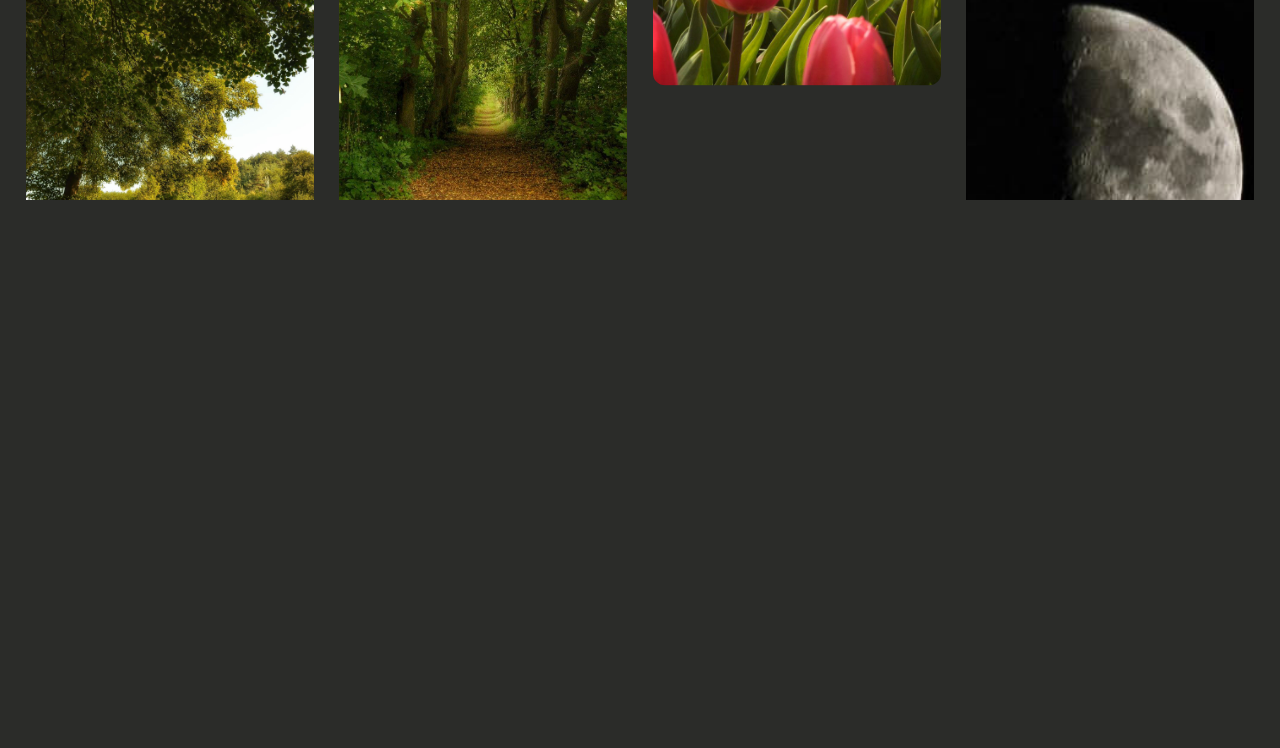
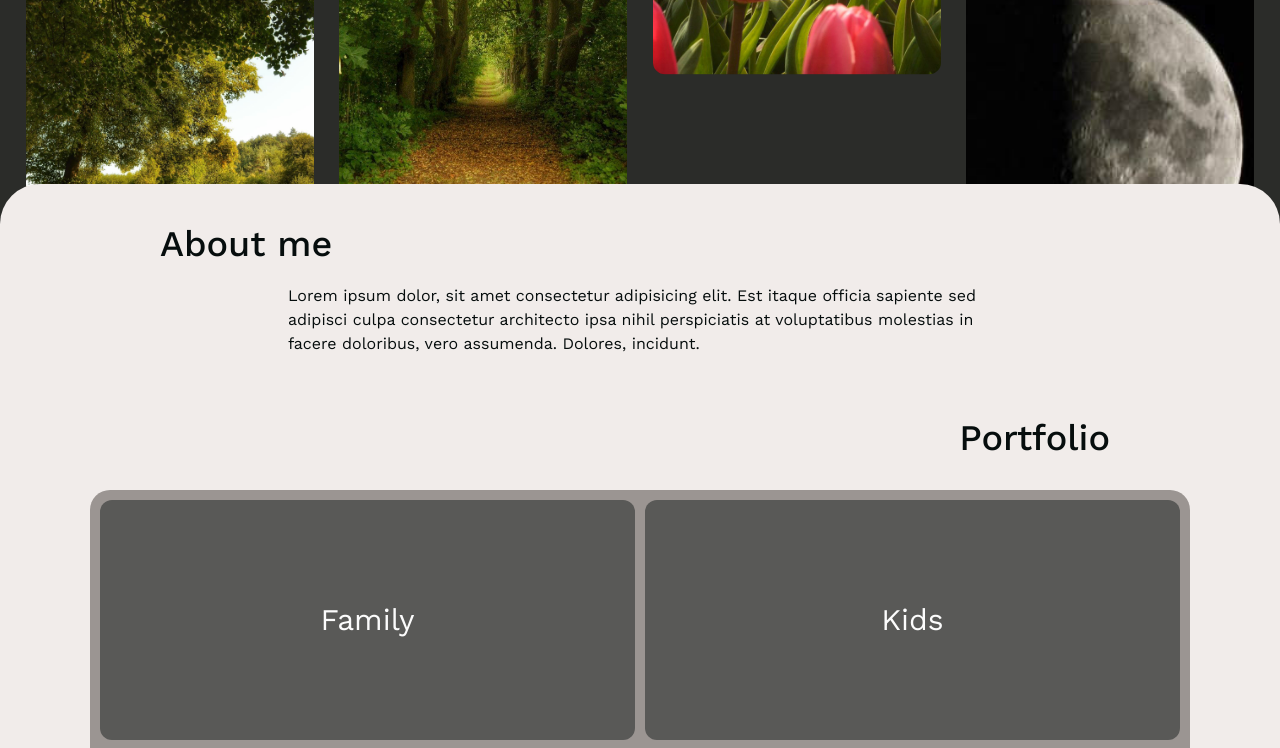
Before and after one commit to lucas-dash/Photography-Portfolio, a Next.js app: page / in a window 1280 px wide. Shown: the part 2000-2748 px from the top of the page. Built offline with nearby package versions, Linux system fonts and the light colour scheme.

Commit message:
portfolio card

```diff
--- a/src/app/layout.tsx
+++ b/src/app/layout.tsx
@@ -16,7 +16,7 @@ export default function RootLayout({
 }) {
   return (
     <html lang="en">
-      <body className={`${workSans.className} bg-secondary text-text-dark`}>
+      <body className={`${workSans.className} bg-primary text-text-dark`}>
         {children}
       </body>
     </html>
--- a/src/app/page.tsx
+++ b/src/app/page.tsx
@@ -4,10 +4,12 @@ import Main from '@/components/Main';
 
 export default function Home() {
   return (
-    <main className="bg-secondary">
+    <>
       <Hero />
-      <Showcase />
-      <Main />
-    </main>
+      <main className="bg-secondary">
+        <Showcase />
+        <Main />
+      </main>
+    </>
   );
 }
--- a/src/components/About.tsx
+++ b/src/components/About.tsx
@@ -1,11 +1,11 @@
 export default function About() {
   return (
     <section className="py-5">
-      <h3 className="font-medium text-3xl sm:text-4xl text-center py-5">
+      <h3 className="font-medium text-3xl sm:text-4xl sm:text-left text-center sm:px-40 py-5 ">
         About me
       </h3>
 
-      <p className="px-10">
+      <p className="w-4/5 mx-auto lg:px-40 ">
         Lorem ipsum dolor, sit amet consectetur adipisicing elit. Est itaque
         officia sapiente sed adipisci culpa consectetur architecto ipsa nihil
         perspiciatis at voluptatibus molestias in facere doloribus, vero
--- a/src/components/Hero.tsx
+++ b/src/components/Hero.tsx
@@ -11,7 +11,7 @@ export default function Hero() {
   };
 
   return (
-    <header className="bg-primary min-h-screen h-full flex flex-col justify-between pb-10">
+    <header className="bg-primary min-h-screen h-full flex flex-col justify-between pb-10 2xl:container">
       <Navbar />
 
       <div className="h-full grid grid-rows-[150px_1fr] md:grid-cols-2 md:grid-rows-1 py-5 px-0 sm:px-5 lg:px-10 text-center md:text-left ">
--- a/src/components/Main.tsx
+++ b/src/components/Main.tsx
@@ -1,9 +1,11 @@
 import About from './About';
+import Portfolio from './Portfolio';
 
 export default function Main() {
   return (
-    <section className="bg-primary rounded-[40px]">
+    <section className="bg-primary rounded-[40px] relative -top-4">
       <About />
+      <Portfolio />
     </section>
   );
 }
--- /dev/null
+++ b/src/components/Portfolio.tsx
@@ -0,0 +1,59 @@
+'use client';
+
+import { motion } from 'framer-motion';
+import { useEffect, useState } from 'react';
+
+const stack = [
+  { name: 'Family' },
+  { name: 'Kids' },
+  { name: 'New Born' },
+  { name: 'Moments' },
+];
+
+export default function Portfolio() {
+  const [showUp, setSetshowUp] = useState(false);
+  const [expandedIndex, setExpandedIndex] = useState<number | null>(null);
+
+  const handleCardClick = (index: number) => {
+    setExpandedIndex(index === expandedIndex ? -1 : index);
+  };
+
+  const cardVariants = {
+    expanded: {
+      width: '100%',
+    },
+    collapsed: {
+      width: 'auto',
+    },
+  };
+
+  return (
+    <section className="p-2.5">
+      <h3 className="font-medium text-3xl sm:text-4xl sm:text-right text-center sm:px-40 py-8">
+        Portfolio
+      </h3>
+
+      <section
+        className={`grid grid-cols-1 sm:grid-cols-2 gap-2.5 bg-lightGray rounded-[20px] p-2.5 mb-10 max-w-[1100px] mx-auto text-text-light min-h[300px] relative`}
+      >
+        {stack.map((card, index) => {
+          return (
+            <motion.article
+              key={index}
+              className={`cursor-pointer bg-accent rounded-xl min-h-[240px] flex items-center justify-center ${
+                index === expandedIndex ? 'expanded ' : ''
+              }`}
+              variants={cardVariants}
+              initial="collapsed"
+              animate={index === expandedIndex ? 'expanded' : 'collapsed'}
+              transition={{ duration: 0.5 }}
+              onClick={() => handleCardClick(index)}
+            >
+              <h4 className="text-3xl">{card.name}</h4>
+            </motion.article>
+          );
+        })}
+      </section>
+    </section>
+  );
+}
--- a/src/components/Showcase.tsx
+++ b/src/components/Showcase.tsx
@@ -47,7 +47,7 @@ export default function Showcase() {
         <Column images={[images[6], images[7], images[8]]} y={y3} />
         <Column images={[images[9], images[10], images[11]]} y={y4} />
       </div>
-      <div className="h-screen"></div>
+      {/* <div className="h-[10vh]"></div> */}
     </section>
   );
 }
```
